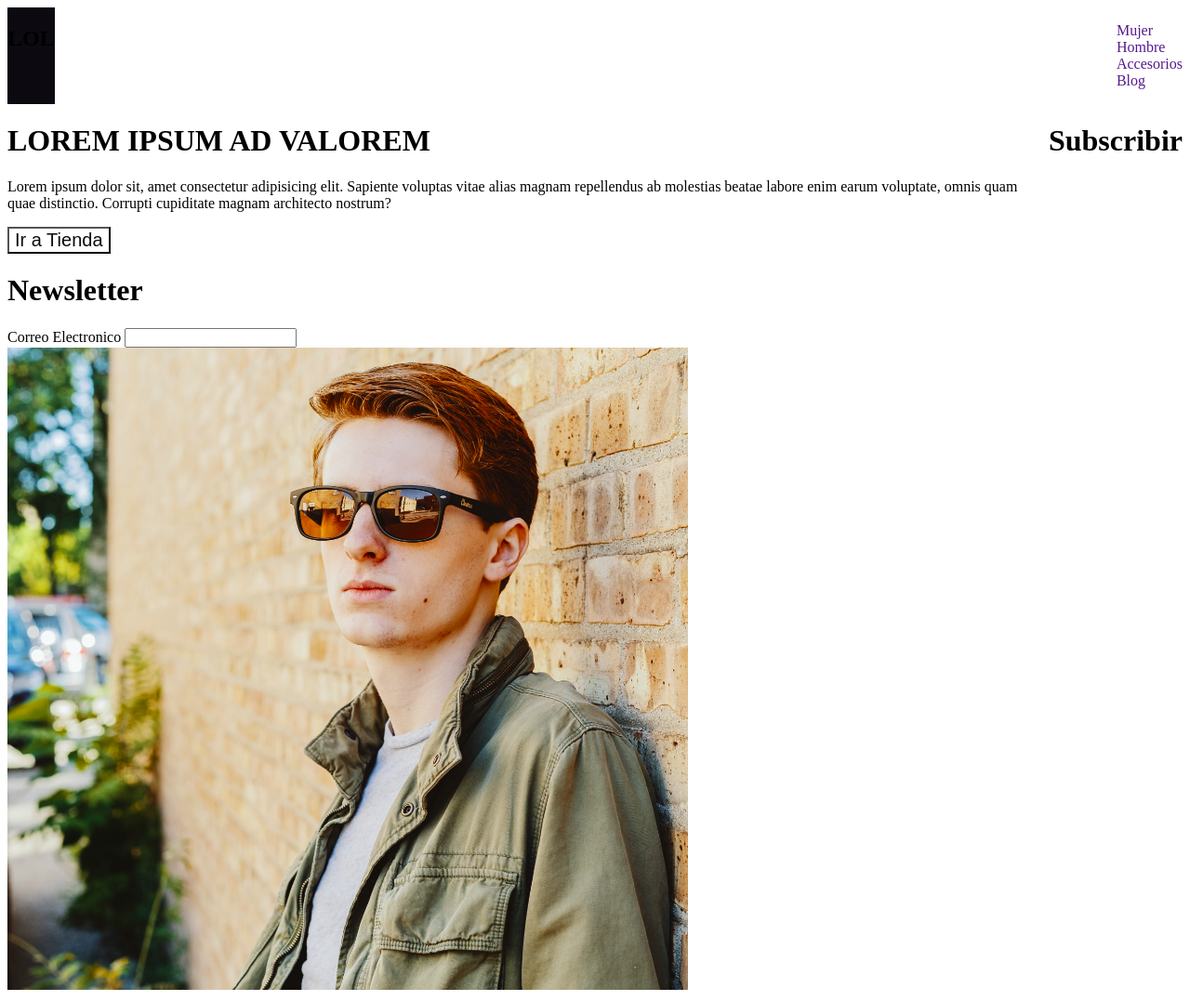
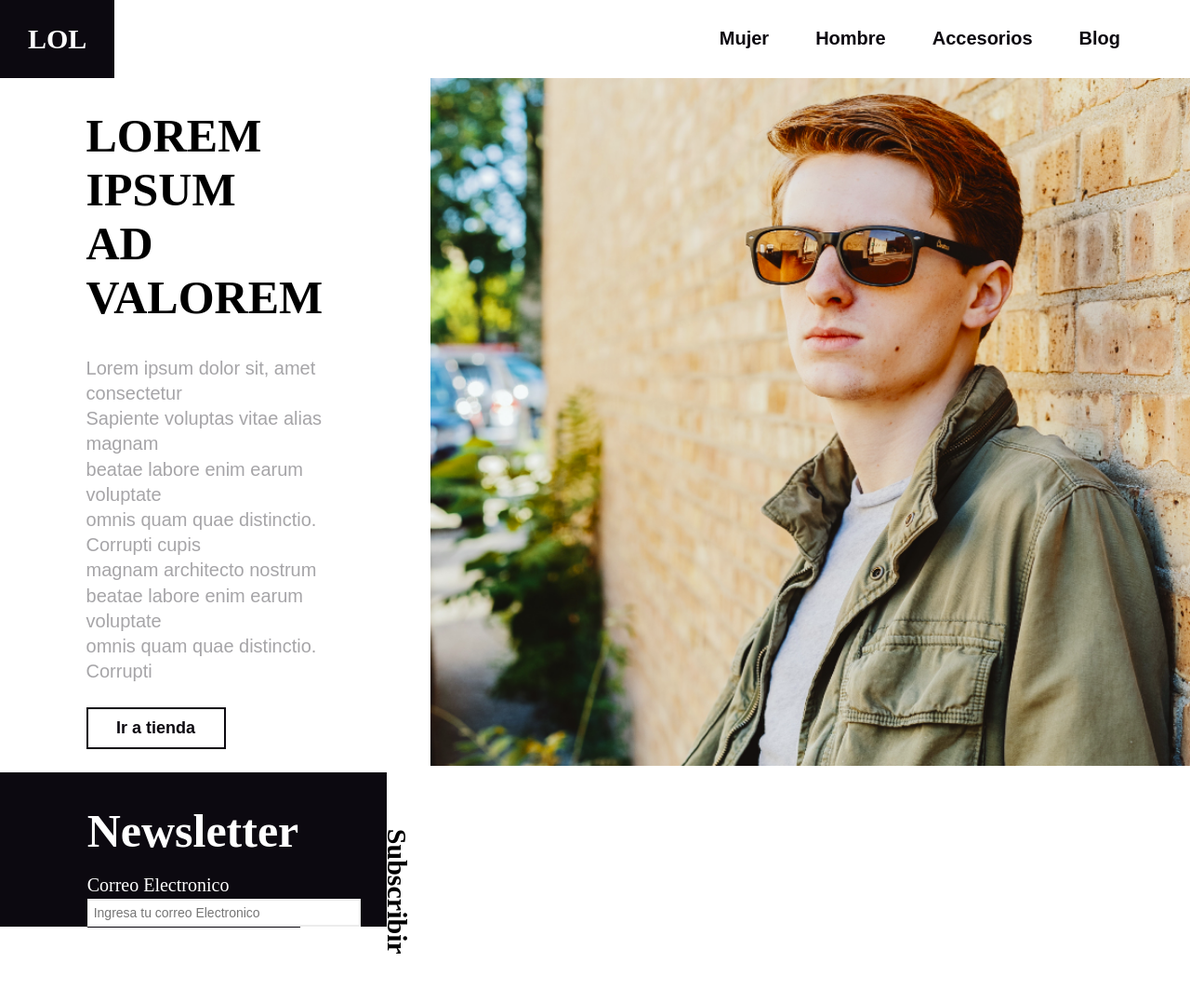
Before and after one commit to Nahuel987/Desafio-LOL-XD-A, a plain HTML site: page index.html in a window 1280 px wide. Shown: the whole page at 93% size. After the commit the page ends 1026 px from the top, so only its background shows below. Drawn offline with Linux system fonts and the light colour scheme.

Commit message:
Segundo commit: Layout desktop terminado

```diff
--- a/assets/sass/abstracts/_mixins.scss
+++ b/assets/sass/abstracts/_mixins.scss
@@ -0,0 +1,35 @@
+/*Fuentes*/
+
+/*Old Standard*/
+@mixin oldBold ($tamañoFuente) {
+    font-family: 'Old Standard TT', serif;
+    font-weight: $bold;
+    src: url('https://fonts.googleapis.com/css2?family=Old+Standard+TT&display=swap');
+    font-size: $tamañoFuente;
+
+}
+
+@mixin oldRegular ($tamañoFuente) {
+font-family: 'Old Standard TT', serif;
+font-weight: $regular;
+src: url('https://fonts.googleapis.com/css2?family=Old+Standard+TT&display=swap');
+font-size: $tamañoFuente;
+
+}
+
+/*Raleway*/
+@mixin ralewayBold ($tamañoFuente) {
+font-family: 'Raleway', sans-serif;
+font-weight: $bold;
+src: url('https://fonts.googleapis.com/css2?family=Raleway:wght@100&display=swap');
+font-size: $tamañoFuente;
+
+}
+
+@mixin ralewayRegular ($tamañoFuente) {
+font-family: 'Raleway', sans-serif;
+font-weight: $regular;
+src: url('https://fonts.googleapis.com/css2?family=Raleway:wght@100&display=swap');
+font-size: $tamañoFuente;
+
+}
--- a/assets/sass/abstracts/_variables.scss
+++ b/assets/sass/abstracts/_variables.scss
@@ -17,5 +17,5 @@ $small:14px;
 $x-small:12px;
 
 /*Tipografia*/
-$bold:400;
-$regular:700;
+$bold:700;
+$regular:400;
--- a/assets/sass/base/_reset.scss
+++ b/assets/sass/base/_reset.scss
@@ -0,0 +1,4 @@
+body{
+    margin: 0;
+    padding: 0;
+}
--- a/assets/sass/base/_typography.scss
+++ b/assets/sass/base/_typography.scss
@@ -1,35 +1,52 @@
 
 /*Old standar TT*/
-@import url('https://fonts.googleapis.com/css2?family=Old+Standard+TT&display=swap');
+//@import url('https://fonts.googleapis.com/css2?family=Old+Standard+TT&display=swap');
 //font-family
 //font-family: 'Old Standard TT', serif;
 
 
 /*Raleway*/
-@import url('https://fonts.googleapis.com/css2?family=Raleway:wght@100&display=swap');
+//@import url('https://fonts.googleapis.com/css2?family=Raleway:wght@100&display=swap');
 //font-family
 //font-family: 'Raleway', sans-serif;
 
-.texto-primario{
-    font-family: 'Old Standard TT', serif;
-    font-weight: $bold;
-    font-size: $xxx-large;
+
+.texto-a{
+    @include ralewayBold($x-large);
 }
 
-.texto-secundario{
-    font-family: 'Old Standard TT', serif;
-    font-weight: $regular;
-    font-size: $xx-large;
+.texto-primario{
+   @include oldBold($xxx-large);
 }
 
 .texto-p{
-    font-family: 'Raleway', sans-serif;
-    font-weight: $regular;
-    font-size: $large;
+    @include ralewayRegular($x-large);
+    color: $quickSilver;
+    line-height: 1.7rem;
 }
 
-.texto-li{
-    font-family: 'Raleway', sans-serif;
-    font-weight: $bold;
-    font-size: $x-large;
+.texto-news{
+    @include oldBold($xxx-large);
+    color:$withe;
 }
+
+.texto-label{
+    @include oldRegular($x-large);
+    color:$withe;
+}
+
+.texto-placeholder{
+    @include ralewayRegular($small);
+    padding: 5px;
+
+
+}
+
+.texto-subcribir{
+    @include oldBold($xx-large);
+
+}
+
+.textoBtn{
+    @include ralewayBold($large);
+}
--- a/assets/sass/components/_buttons.scss
+++ b/assets/sass/components/_buttons.scss
@@ -1,14 +1,19 @@
-
-.miBtn{
-    background-color: transparent;
+.miBtn {
+    background-color: $withe;
     color: $smokyBlack;
-    font-size: $x-large;
+    border: 2px solid $smokyBlack;
+    padding: 10px;
+    width: 150px;
 }
 
-.miBtn:hover{
+.miBtn:hover {
     border-color: $isabeline;
+
 }
 
-.miBtn:focus{
+.miBtn:focus {
     color: $isabeline;
+    border-color: $isabeline;
+    /*box-shadow: $isabeline;*/
+
 }
--- a/assets/sass/components/_inputs.scss
+++ b/assets/sass/components/_inputs.scss
@@ -0,0 +1,22 @@
+/*input*/
+
+input {
+
+    width: 280px;
+    border: 2px solid $isabeline;
+
+    ::placeholder {
+        color: $quickSilver;
+    }
+
+}
+
+/*Modificando contorno*/
+
+input[type=text]:focus {
+    /*contorno*/
+    outline-color: $isabeline;
+
+    /*borde interno*/
+    border: 1.5px outset $isabeline;
+}
--- a/assets/sass/layout/_nav.scss
+++ b/assets/sass/layout/_nav.scss
@@ -1,16 +1,33 @@
 .miNav{
     display: flex;
     justify-content: space-between;
+    align-items: center;
+    width: 100%;
+   height: 100%;
 }
 
 .navLogo{
+        padding-left: 30px;
+    padding-right: 30px;
     background-color: $smokyBlack;
+    @include oldBold($x-large);
+    color:$withe;
 }
 
 .nav-ul{
     list-style: none;
+    display: flex;
+    margin-right: 50px;
+}
+.nav-li{
+    padding-inline: 25px;
 }
 
-.nav-li-a{
+a{
     text-decoration: none;
+    color: $smokyBlack;
 }
+
+a:hover{
+    color: $lightGray;
+}
--- a/assets/sass/layout/_seccionHero.scss
+++ b/assets/sass/layout/_seccionHero.scss
@@ -1,17 +1,99 @@
-
-.miHero{
+.miHero {
     display: grid;
     grid-template-columns: auto auto;
 }
 
-.divx{
+/*layout grid*/
+
+.divx {
+    grid-column: 1 /2;
     grid-row: 1/2;
+    width: 100%;
+    margin-top: auto;
+    margin-bottom: auto;
 }
 
-.divy{
+
+.divy {
+    grid-column: 1 /2;
     grid-row: 2/3;
+    width: 100%;
 }
 
-.divz{
-    grid-column: 1 /3
+.divz {
+    grid-column: 2 /3;
+    grid-row: 1/3;
+    width: 100%;
 }
+
+/*estilizando componentes*/
+
+.divxx {
+
+    width: 60%;
+    margin-left: auto;
+    margin-right: auto;
+}
+
+
+.dixx h1,
+p,
+button {
+    margin-bottom: 25px;
+}
+
+.contenedor {
+    margin: 0;
+    padding: 0;
+    display: flex;
+    justify-content: space-between;
+    align-items: center;
+    width: 100%;
+    height: 98.5%;
+}
+
+.divy1 {
+
+    background-color: $smokyBlack;
+    // background-color: blue;
+    width: 55%;
+    height: 80%;
+    margin-left: auto;
+    margin-right: auto;
+    text-align: left;
+}
+
+.divy2 {
+    width: 10%;
+    height: 30%;
+    text-align: center;
+    /*girar divy2*/
+    transform: rotate(90deg);
+    margin-top: auto;
+    margin-bottom: auto;
+}
+
+.divy1 label,
+input {
+    display: block;
+    margin-bottom: 3px;
+}
+
+.divy1 h1 {
+    margin-bottom: 18px;
+}
+
+.miImg {
+    background-position: center;
+    background-size: cover;
+    width: 100%;
+    height: 92.5vh;
+}
+
+.negro {
+    padding: 0;
+    margin: 0;
+    background-color: $smokyBlack;
+    width: 100%;
+    height: 100%;
+}
--- a/index.html
+++ b/index.html
@@ -19,16 +19,16 @@
             </div>
             <ul class="nav-ul">
                 <li class="nav-li">
-                    <a href="" class="nav-li-a">Mujer</a>
+                    <a href="" class="nav-li-a texto-a">Mujer</a>
                 </li>
                 <li class="nav-li">
-                    <a href="" class="nav-li-a">Hombre</a>
+                    <a href="" class="nav-li-a texto-a">Hombre</a>
                 </li>
                 <li class="nav-li">
-                    <a href="" class="nav-li-a">Accesorios</a>
+                    <a href="" class="nav-li-a texto-a">Accesorios</a>
                 </li>
                 <li class="nav-li">
-                    <a href="" class="nav-li-a">Blog</a>
+                    <a href="" class="nav-li-a texto-a">Blog</a>
                 </li>
             </ul>
         </nav>
@@ -36,27 +36,36 @@
     <seccion class="miHero">
         <div class="divx">
             <div class="divxx">
-                <h1>LOREM IPSUM AD VALOREM</h1>
-                <P>Lorem ipsum dolor sit, amet consectetur adipisicing elit. Sapiente voluptas vitae alias magnam
-                    repellendus ab molestias beatae labore enim earum voluptate, omnis quam quae distinctio. Corrupti
-                    cupiditate magnam architecto nostrum?
+                <h1 class="texto-primario">LOREM IPSUM <br>AD VALOREM</h1>
+                <P class="texto-p">Lorem ipsum dolor sit, amet consectetur <br> Sapiente voluptas vitae alias magnam
+                    <br> beatae labore enim earum voluptate
+                    <br> omnis quam quae distinctio. Corrupti
+                    cupis
+                    <br> magnam architecto nostrum
+                    <br> beatae labore enim earum voluptate
+                    <br> omnis quam quae distinctio. Corrupti
                 </P>
-                <button class="miBtn">Ir a Tienda</button>
+                <button class="miBtn textoBtn">Ir a tienda</button>
             </div>
         </div>
         <div class="divy">
-            <div class="divy1">
-                <h1>Newsletter</h1>
-                <label for="" class="miLabel">Correo Electronico</label>
-                <input type="text" class="miInput">
+            <div class="contenedor">
+                <div class="negro">
+                    <div class="divy1">
+                        <h1 class="texto-news">Newsletter</h1>
+                        <label for="" class="miLabel texto-label">Correo Electronico</label>
+                        <input type="text" class="miIn texto-placeholder" placeholder="Ingresa tu correo Electronico">
+                    </div>
+                </div>
+                <div class="divy2">
+                    <h1 class="texto-subcribir">Subscribir</h1>
+                </div>
             </div>
-        </div>
-        <div class="divy2">
-            <h1>Subscribir</h1>
         </div>
         <div class="divz">
             <img src="assets/img/imagen1.png" alt="" class="miImg src">
         </div>
     </seccion>
 </body>
+
 </html>
```
Also changed, not shown: assets/css/style.css, 1 other file.
